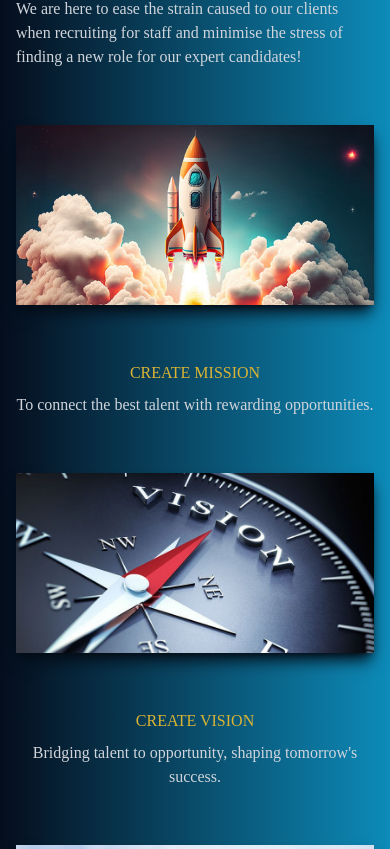
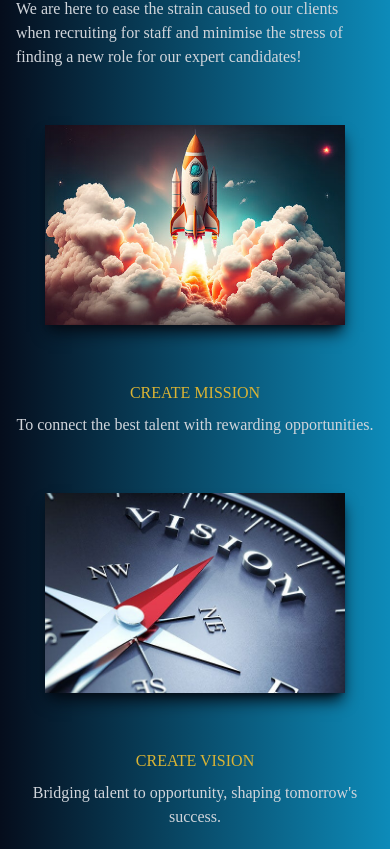
Before and after one commit to riz1ash786/create-jobs, a React (Create React App) app: page / in a window 390 px wide. Shown: the part 2335-3184 px from the top of the page. Built offline with nearby package versions, Linux system fonts and the light colour scheme.

Commit message:
fix mobile center contact linkedin and fix mobile image size for aim

```diff
--- a/src/components/Contact.jsx
+++ b/src/components/Contact.jsx
@@ -9,19 +9,19 @@ const Contact = () => {
                 <p className='text-4xl font-bold inline border-b-4 border-[#dbb434] text-gray-300'>Contact Us</p>
                 <p className='text-gray-300 pt-4'>Submit your enquiries in the form below or contact us directly;</p>
             </div>
-            <div className='pb-8 max-w-[1000px] w-full grid sm:grid-cols-2 gap-8 px-2  text-gray-300'>
+            <div className='pb-8 max-w-[1000px] w-full grid sm:grid-cols-2 gap-8 px-2 text-gray-300'>
             <div className='sm:text-center'>
               <p>Rizwan Ashraf</p>
               <p>Email: <a className='hover:text-[#dbb434]' href='mailto:rizwan@createjobs.co.uk'>rizwan@createjobs.co.uk</a></p>
               <p>Mobile: +44 7976 257860</p>
-              <p><a className='pt-2 flex justify-center items-center text-gray-300 hover:text-[#dbb434]'
+              <p><a className='pt-2 flex sm:justify-center text-gray-300 hover:text-[#dbb434]'
               href='https://www.linkedin.com/in/riz1ash786/'><FaLinkedin size={30} /></a></p>
             </div>
             <div className='sm:text-center items-center'>
               <p>Business Enquiries</p>
               <p>Email: <a className='hover:text-[#dbb434]' href='mailto:hello@createjobs.co.uk'>hello@createjobs.co.uk</a></p>
               <p>Whatsapp: +44 7976 257860</p>
-              <p><a className='pt-2 flex justify-center items-center text-gray-300 hover:text-[#dbb434]'
+              <p><a className='pt-2 flex sm:justify-center text-gray-300 hover:text-[#dbb434]'
               href='https://www.linkedin.com/company/create-jobs-recruitment/'><FaLinkedin size={30} /></a></p>
             </div>
           </div>
--- a/src/index.css
+++ b/src/index.css
@@ -29,5 +29,6 @@
     background-size: cover;
     background-position: center;
     background-position: top;
-    height: 180px;
+    height: 200px;
+    width: 300px;
 }
```
